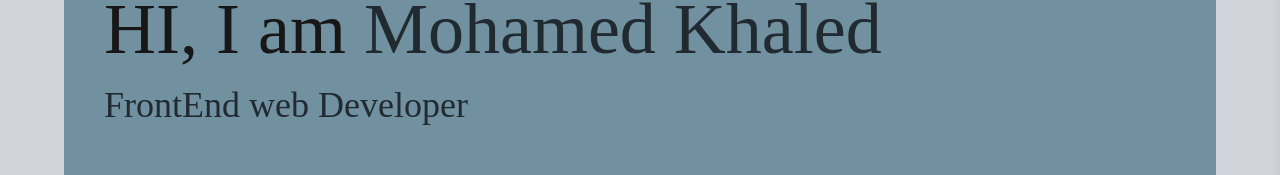
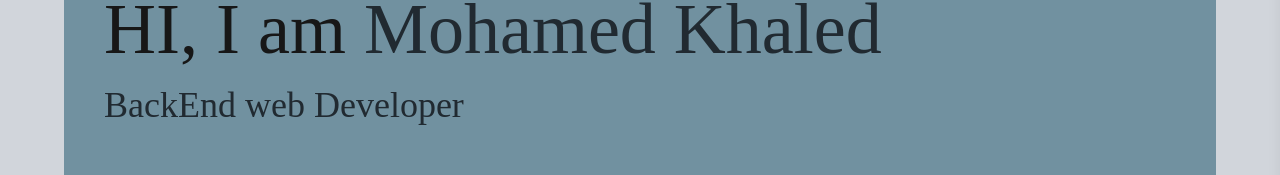
Before and after one commit to mohamd-khaled/portfolio, a Next.js app: page / in a window 1280 px wide. Shown: the part 273-448 px from the top of the page. Built offline with nearby package versions, Linux system fonts and the light colour scheme.

Commit message:
update hero page

```diff
--- a/component/Hero.jsx
+++ b/component/Hero.jsx
@@ -12,7 +12,7 @@ function Hero() {
         </h1>
 
         <h3 className="md:text-4xl text-3xl font-500 bg-transparent">
-          <span className="text-(--active-text)">FrontEnd web Developer</span>
+          <span className="text-(--active-text)">BackEnd web Developer</span>
         </h3>
 
         <div className="about md:py-16 py-10" id="about">
```
